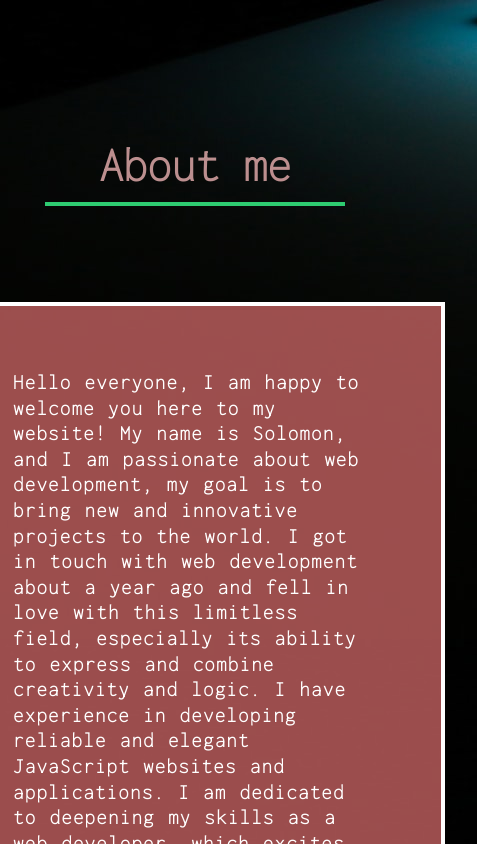
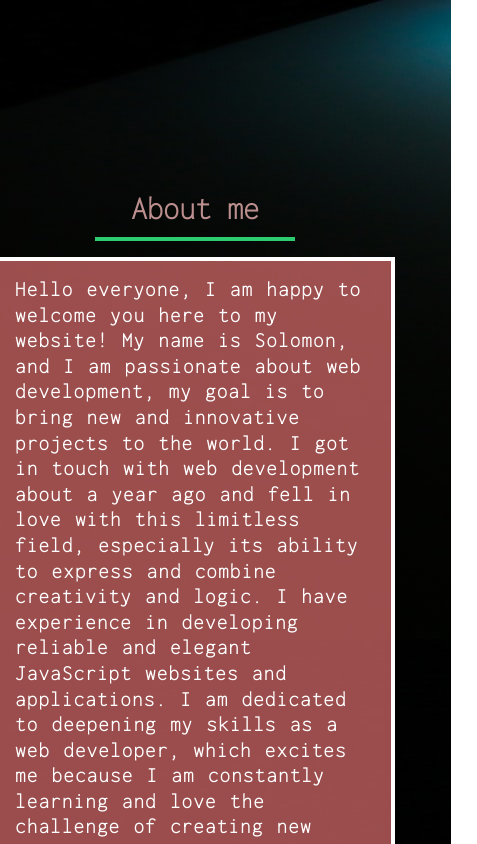
Before and after one commit to Solomon333/soloDev-website, a plain HTML site: page index.html in a window 390 px wide. Shown: the part 720-1564 px from the top of the page, 477 px wide, since content can reach past the window. Drawn offline with Linux system fonts and the light colour scheme.

Commit message:
add style file

```diff
--- a/index.html
+++ b/index.html
@@ -16,11 +16,11 @@
         <div class="brand-name">
            <h2>SoloDev</h2>
         </div>
-        <a href="#" class="toggle-btn">
+        <div  class="toggle-btn">
             <span class="bar"></span>
             <span class="bar"></span>
             <span class="bar"></span>
-        </a>
+        </div>
         <div class="navbar-links">
             <ul>
                 <li><a href="#home">Home</a></li>
@@ -268,7 +268,8 @@
 </section>
 
             <a class="backtoTop" href="#home"><i class="fas fa-chevron-up"></i></a>
-                <!-- ------Footer Section ----- -->
+
+            <!-- ------Footer Section ----- -->
 <section id="footer">
     <div class="copyright">
         <p><i class="fa-regular fa-copyright"></i>2022 SoloDev by Salomon Solomon</p>
--- a/js/app.js
+++ b/js/app.js
@@ -1,6 +1,6 @@
+const scrollTop = document.querySelector(".backtoTop");
 const toggleBtn = document.getElementsByClassName("toggle-btn")[0];
 const navbarLinks = document.getElementsByClassName("navbar-links")[0];
-const scrollTop = document.querySelector(".backtoTop");
 
 toggleBtn.addEventListener('click', () => {
     navbarLinks.classList.toggle('active');
--- a/style/style.css
+++ b/style/style.css
@@ -69,12 +69,14 @@ html {
     justify-content: space-between;
     width: 30px;
     height: 21px;
+    cursor: pointer;
 }
 
 .toggle-btn .bar {
     background-color: #ff0606;
     height: 2px;
     width:100%;
+
 
 }
 
@@ -176,13 +178,13 @@ html {
 @media (max-width: 768px) {
 
     .header h1 {
-        font-size: 3rem;
+        font-size: 2rem;
     }
     .header p {
-        font-size: 2rem;
+        font-size: 1.3rem;
     }
     .header::after{
-        width: 300px;
+        width: 200px;
     }
 
 }
@@ -193,7 +195,6 @@ html {
 
 
 #about {
-
     height: 80vh;
     display: grid;
     justify-content: center;
@@ -201,7 +202,8 @@ html {
 
 }
 #about .header {
-    margin-bottom: 4rem;
+    margin-top: 34px;
+    padding-top: 34px;
 }
 .card-text {
     background-color: #e97474aa;
@@ -210,7 +212,7 @@ html {
     width: 800px;
     font-size: 1.7rem;
     font-weight: bold;
-    padding: 1rem 2rem;
+    padding: 10px  10px;
 }
 .card-text p {
     line-height: 4vh;
@@ -220,12 +222,13 @@ html {
 
 @media (max-width: 768px) {
     .card-text {
-        width: 500px;
+        width: 400px;
         font-size: 1.3rem;
-        margin: 2rem;
-        padding: 4rem;
+        margin: 1rem;
+        padding: 1rem;
 
     }
+
     .card-text p {
         line-height: 1.6rem;
         word-spacing: 1.4px;
@@ -629,6 +632,11 @@ html {
     bottom: 32px;
 
 }
+.backtoTop:hover {
+    color: #ddd;
+    background: #e97474;
+    transition: 1s;
+}
 
 /* ----------Footer Section --------- */
 
```
